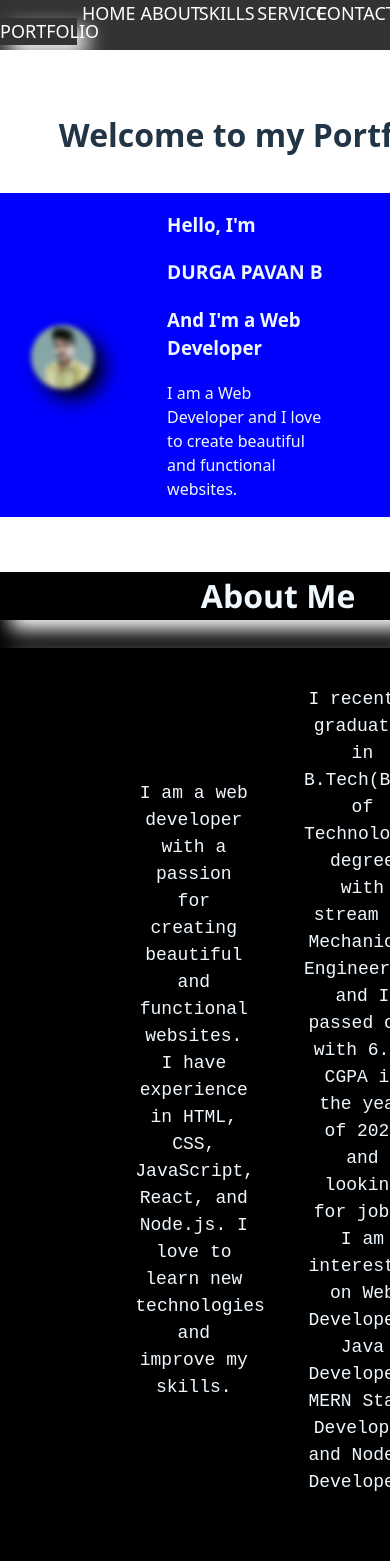
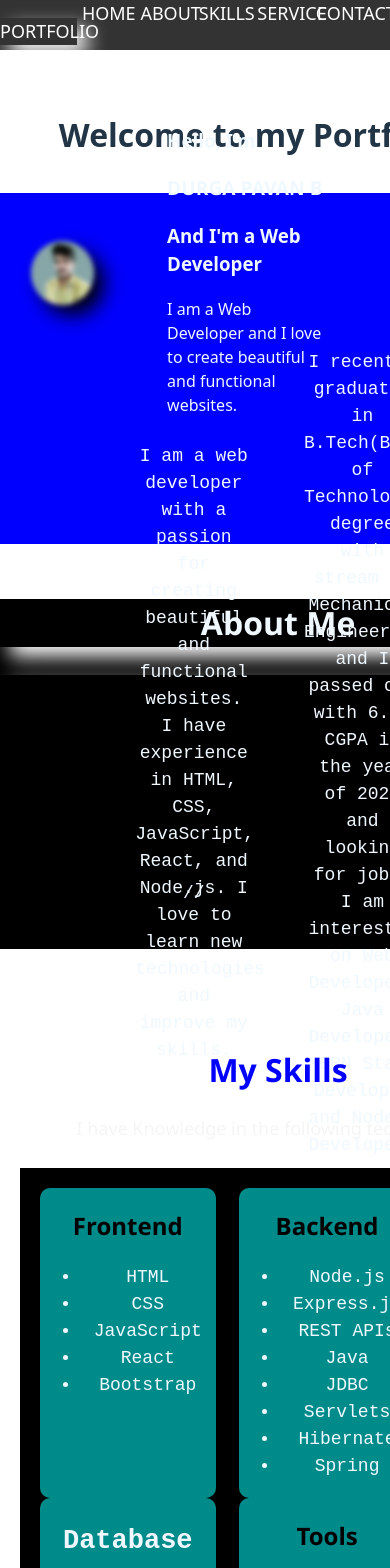
Before and after one commit to PavanMech321/portfolio-2, a React (Vite) app: page / in a window 390 px wide. Shown: the top 1568 px of the page. Built offline with nearby package versions, Linux system fonts and the light colour scheme.

Commit message:
Update App.css

```diff
--- a/src/App.css
+++ b/src/App.css
@@ -76,14 +76,14 @@
   height: 40%;
   margin-top: 6%;
   display: grid;
-  grid-template-columns: 40vw 50vw;
+  grid-template-rows: 40vw 50vw;
   column-gap: 2%;
   background-color: blue;
   color:aliceblue;
 /*   align-items: center; */
   box-shadow: 10px 10px 20px white;
-  }
-  .logo{
+}
+.logo{
   margin-top: 7%;
 /*   width: 80%; */
   margin-left: 20%;
@@ -122,7 +122,7 @@
 }
  #About .para{
   display: grid;
-  grid-template-columns: 30vw 30vw;
+  grid-template-rows: 30vw 30vw;
   height: auto;
   gap: 10%;
   margin-top: 5%;
```
